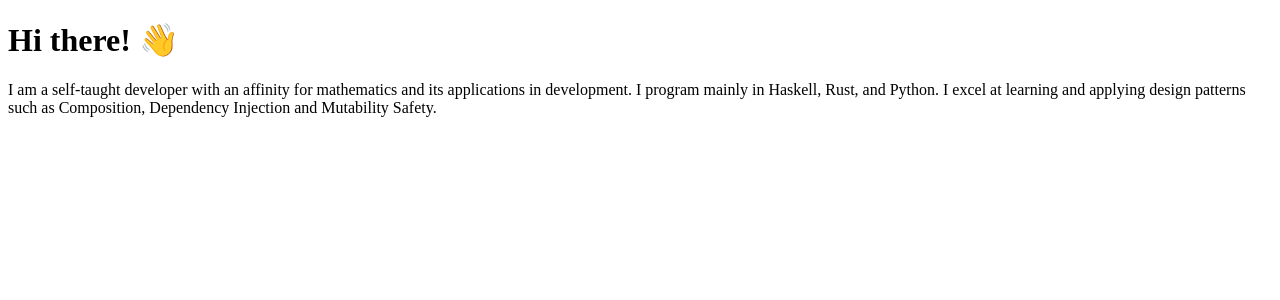
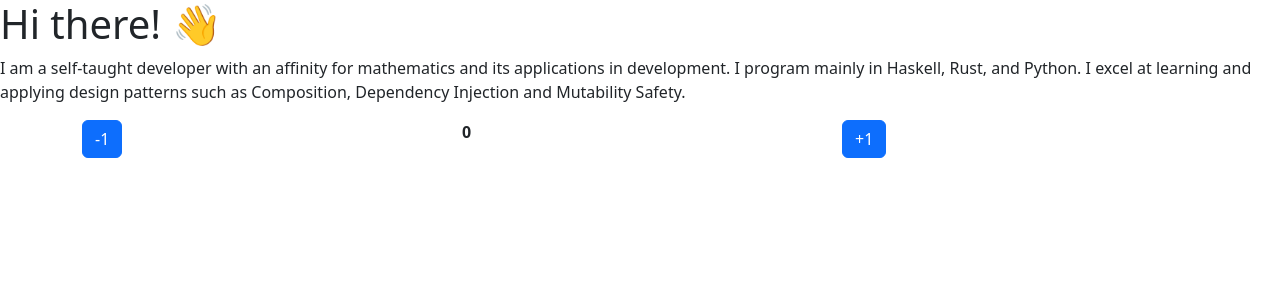
Before and after one commit to Violet-Codes/Violet-Codes.github.io, a React (Create React App) app: page / in a window 1280 px wide. Shown: the top 300 px of the page. Built offline with nearby package versions, Linux system fonts and the light colour scheme.

Commit message:
react example

```diff
--- a/package.json
+++ b/package.json
@@ -14,7 +14,7 @@
     "react": "^18.2.0",
     "react-bootstrap": "^2.7.2",
     "react-dom": "^18.2.0",
-    "react-scripts": "5.0.1",
+    "react-scripts": "^2.1.3",
     "typescript": "^4.9.5",
     "web-vitals": "^2.1.4"
   },
--- a/src/App.tsx
+++ b/src/App.tsx
@@ -1,5 +1,5 @@
 import React from 'react';
-
+import {Counter} from './Counter';
 
 function App() {
   return (
@@ -15,6 +15,7 @@ function App() {
           I program mainly in Haskell, Rust, and Python.
           I excel at learning and applying design patterns such as Composition, Dependency Injection and Mutability Safety.
         </p>
+        <Counter initial={0}/>
       </main>
     </div>
   );
--- /dev/null
+++ b/src/Counter.tsx
@@ -0,0 +1,31 @@
+import React, {useState} from 'react';
+import Container from 'react-bootstrap/Container';
+import Row from 'react-bootstrap/Row';
+import Col from 'react-bootstrap/Col';
+import Button from 'react-bootstrap/Button';
+
+export function Counter(props : {initial: number}) {
+    const {initial} = props;
+    const [count, setCount] = useState(initial);
+    return (
+        <Container>
+            <Row>
+                <Col>
+                    <Button onClick={() => setCount(count - 1)}>
+                        {"-1"}
+                    </Button>
+                </Col>
+                <Col>
+                    <p><strong>
+                        {`${count}`}
+                    </strong></p>
+                </Col>
+                <Col>
+                    <Button onClick={() => setCount(count + 1)}>
+                        {"+1"}
+                    </Button>
+                </Col>
+            </Row>
+        </Container>
+    );
+}
--- a/src/index.tsx
+++ b/src/index.tsx
@@ -2,6 +2,7 @@ import React from 'react';
 import ReactDOM from 'react-dom/client';
 import App from './App';
 import reportWebVitals from './reportWebVitals';
+import 'bootstrap/dist/css/bootstrap.min.css';
 
 const root = ReactDOM.createRoot(
   document.getElementById('root') as HTMLElement
--- a/tsconfig.json
+++ b/tsconfig.json
@@ -18,7 +18,7 @@
     "resolveJsonModule": true,
     "isolatedModules": true,
     "noEmit": true,
-    "jsx": "react-jsx"
+    "jsx": "preserve"
   },
   "include": [
     "src"
```
Also changed, not shown: colors.txt (added), public/favicon.svg, 1 other file (tests, documents, lock files or other folders).
